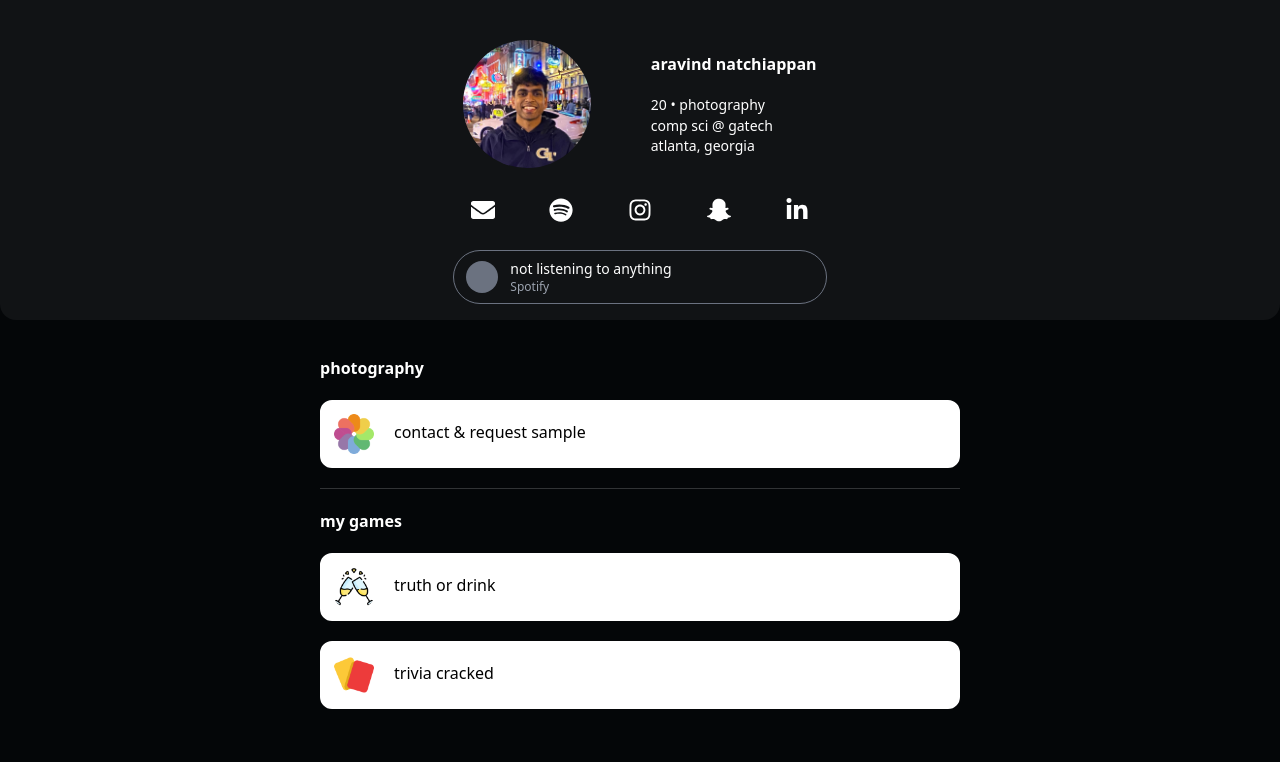
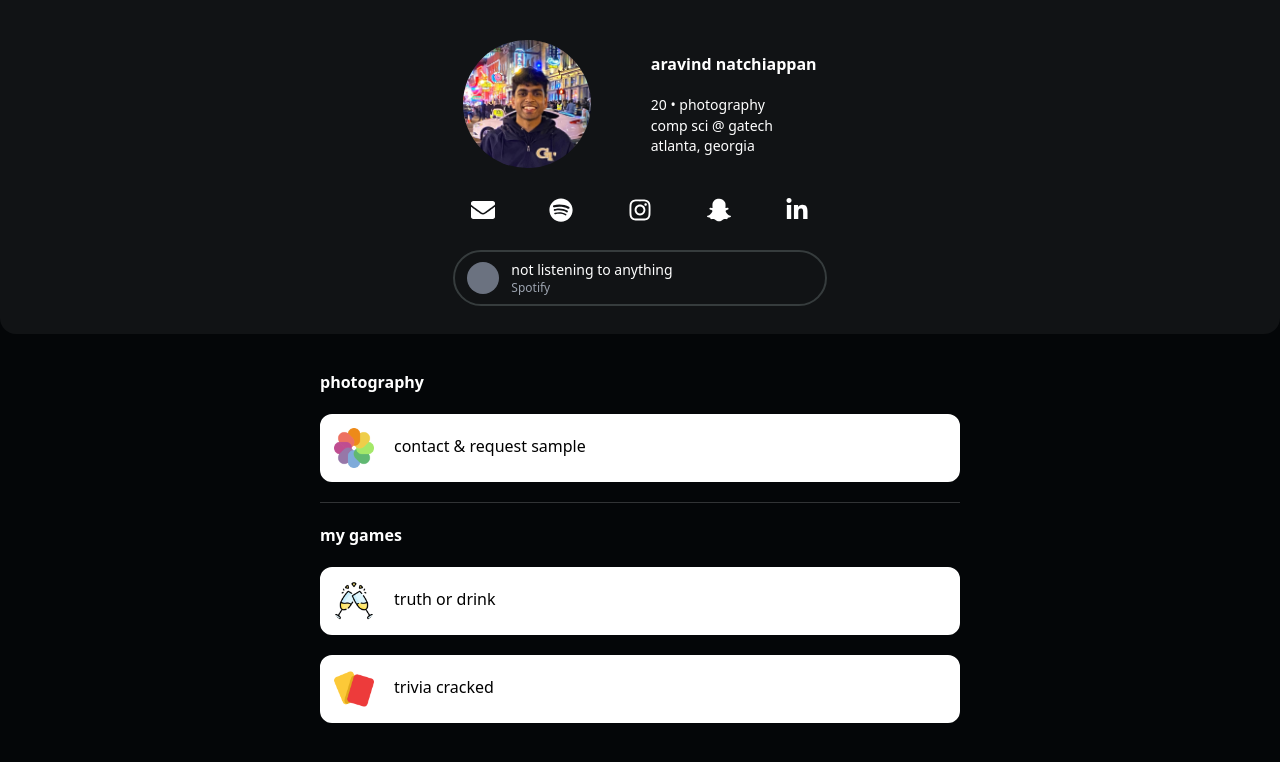
Before and after one commit to aravindnatch/aravindnatch.github.io, a Next.js app: page / in a window 1280 px wide. Shown: the top 762 px of the page. Built offline with nearby package versions, Linux system fonts and the light colour scheme; no server answers.

Commit message:
adjust listening block

```diff
--- a/components/mobile.tsx
+++ b/components/mobile.tsx
@@ -107,7 +107,7 @@ const Mobile: NextPage = () => {
         <meta name="theme-color" content="#111315" />
       </Head>
 
-      <div className="bg-[#111315] px-10 pt-10 w-full">
+      <div className="bg-[#111315] px-10 pt-10 pb-3 w-full">
         <div className="max-w-md mx-auto">
           <div className="flex justify-evenly">
             <div className="w-32 h-32 min-w-32 min-h-32 ">
@@ -145,7 +145,7 @@ const Mobile: NextPage = () => {
 
           <div className="w-full">
             <a href={listening.link} className="w-full justify-center flex">
-              <div className="flex border border-gray-500 rounded-full mt-7 p-2 justify-between items-center w-10/12">
+              <div className="flex border-2 border-[#363C3D] rounded-full mt-7 p-2 justify-between items-center w-10/12">
                 <div className="flex-shrink-0 justify-left pr-1 ml-1">
                   {
                     listening.image ?
```
